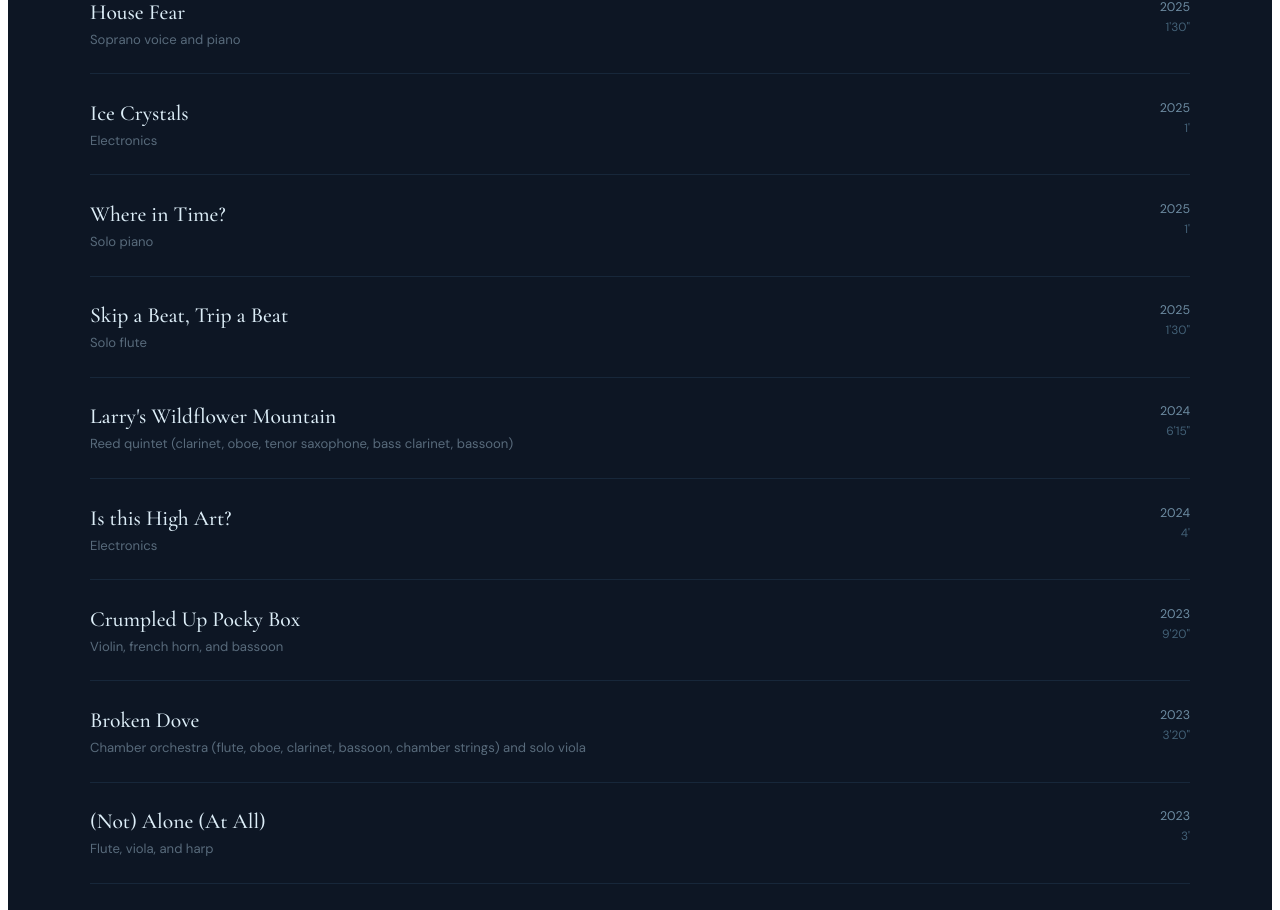
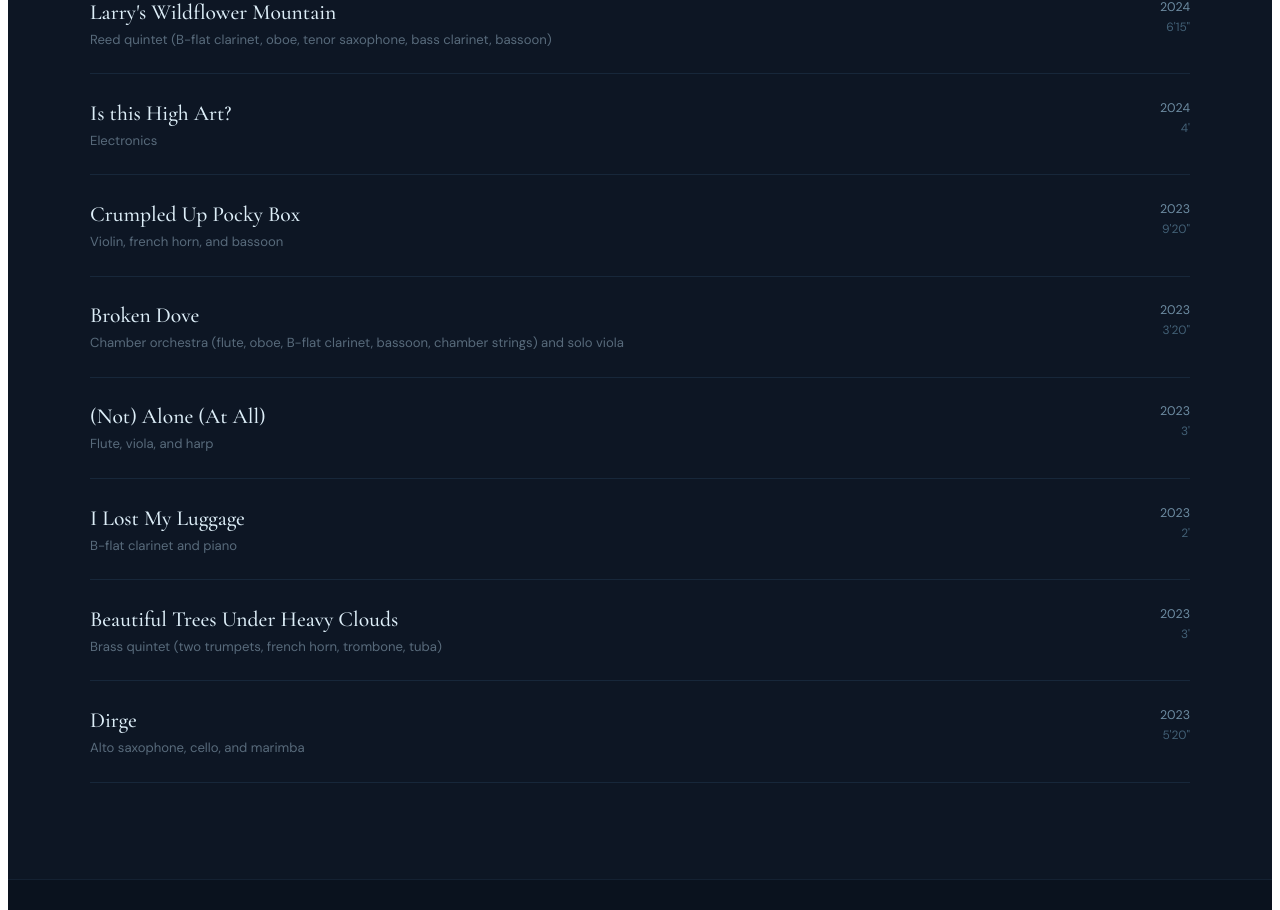
Before and after one commit to gordonwho/alex-hu-website, a React (Create React App) app: page / in a window 1280 px wide. Shown: the part 2473-3383 px from the top of the page. Built offline with nearby package versions, Linux system fonts and the light colour scheme.

Commit message:
new list

```diff
--- a/src/App.jsx
+++ b/src/App.jsx
@@ -6,20 +6,14 @@ const WORKS = [
   { title: "Memories of a Quiet Bird", year: 2026, instrumentation: "Baritone voice and 6-string guitar", duration: "6'15\"" },
   { title: "Avarice of the Mind", year: 2025, instrumentation: "Solo piano", duration: "8'30\"" },
   { title: "Buzzing, Dying World", year: 2025, instrumentation: "String quartet (2 violins, viola, cello)", duration: "5'15\"" },
-  { title: "House Fear", year: 2025, instrumentation: "Soprano voice and piano", duration: "1'30\"" },
-  { title: "Ice Crystals", year: 2025, instrumentation: "Electronics", duration: "1'" },
-  { title: "Where in Time?", year: 2025, instrumentation: "Solo piano", duration: "1'" },
-  { title: "Skip a Beat, Trip a Beat", year: 2025, instrumentation: "Solo flute", duration: "1'30\"" },
-  { title: "Larry's Wildflower Mountain", year: 2024, instrumentation: "Reed quintet (clarinet, oboe, tenor saxophone, bass clarinet, bassoon)", duration: "6'15\"" },
+  { title: "Larry's Wildflower Mountain", year: 2024, instrumentation: "Reed quintet (B-flat clarinet, oboe, tenor saxophone, bass clarinet, bassoon)", duration: "6'15\"" },
   { title: "Is this High Art?", year: 2024, instrumentation: "Electronics", duration: "4'" },
   { title: "Crumpled Up Pocky Box", year: 2023, instrumentation: "Violin, french horn, and bassoon", duration: "9'20\"" },
-  { title: "Broken Dove", year: 2023, instrumentation: "Chamber orchestra (flute, oboe, clarinet, bassoon, chamber strings) and solo viola", duration: "3'20\"" },
+  { title: "Broken Dove", year: 2023, instrumentation: "Chamber orchestra (flute, oboe, B-flat clarinet, bassoon, chamber strings) and solo viola", duration: "3'20\"" },
   { title: "(Not) Alone (At All)", year: 2023, instrumentation: "Flute, viola, and harp", duration: "3'" },
-  { title: "Anti-Langsam", year: 2023, instrumentation: "Brass quartet (tenor trombone, bass trombone, two french horns)", duration: "2'50\"" },
   { title: "I Lost My Luggage", year: 2023, instrumentation: "B-flat clarinet and piano", duration: "2'" },
   { title: "Beautiful Trees Under Heavy Clouds", year: 2023, instrumentation: "Brass quintet (two trumpets, french horn, trombone, tuba)", duration: "3'" },
-  { title: "Present, Past, and Synthesis", year: 2023, instrumentation: "String quartet", duration: "Mvt I 2'40\" · Mvt II 5'20\"" },
-  { title: "Dirge", year: 2023, instrumentation: "Saxophone, cello, and marimba", duration: "5'20\"" },
+  { title: "Dirge", year: 2023, instrumentation: "Alto saxophone, cello, and marimba", duration: "5'20\"" },
 ];
 
 const TRACKS = [
```
